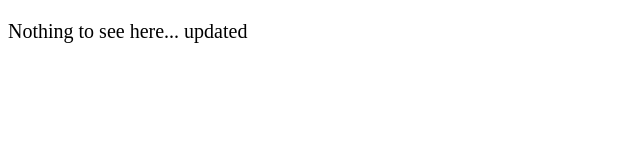
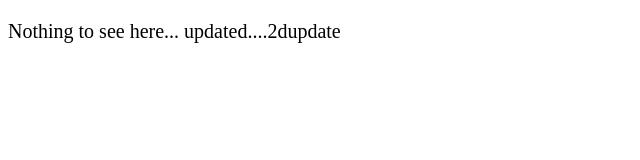
Before and after one commit to Rajdeep-deycreator/Testing, a plain HTML site: page index.html in a window 1280 px wide. Shown: the whole page, without its empty margins (0-640 px from the left). Drawn offline with Linux system fonts and the light colour scheme.

Commit message:
update index.html

```diff
--- a/index.html
+++ b/index.html
@@ -15,7 +15,7 @@
 </head>
 
 <body>
-  <p>Nothing to see here... updated</p>
+  <p>Nothing to see here... updated....2dupdate</p>
   <!-- Project -->
   <script src="main.js"></script>
 </body>
```
